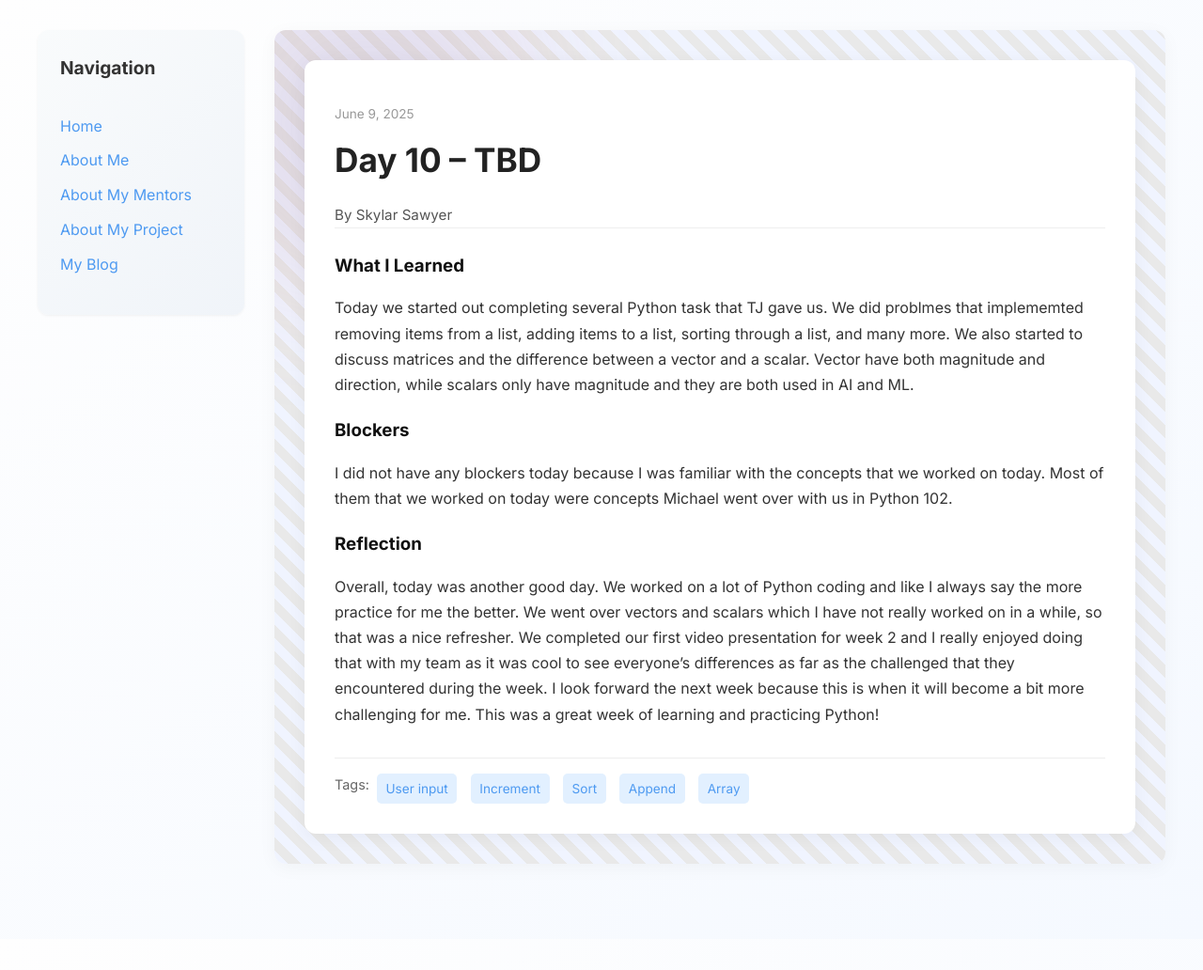
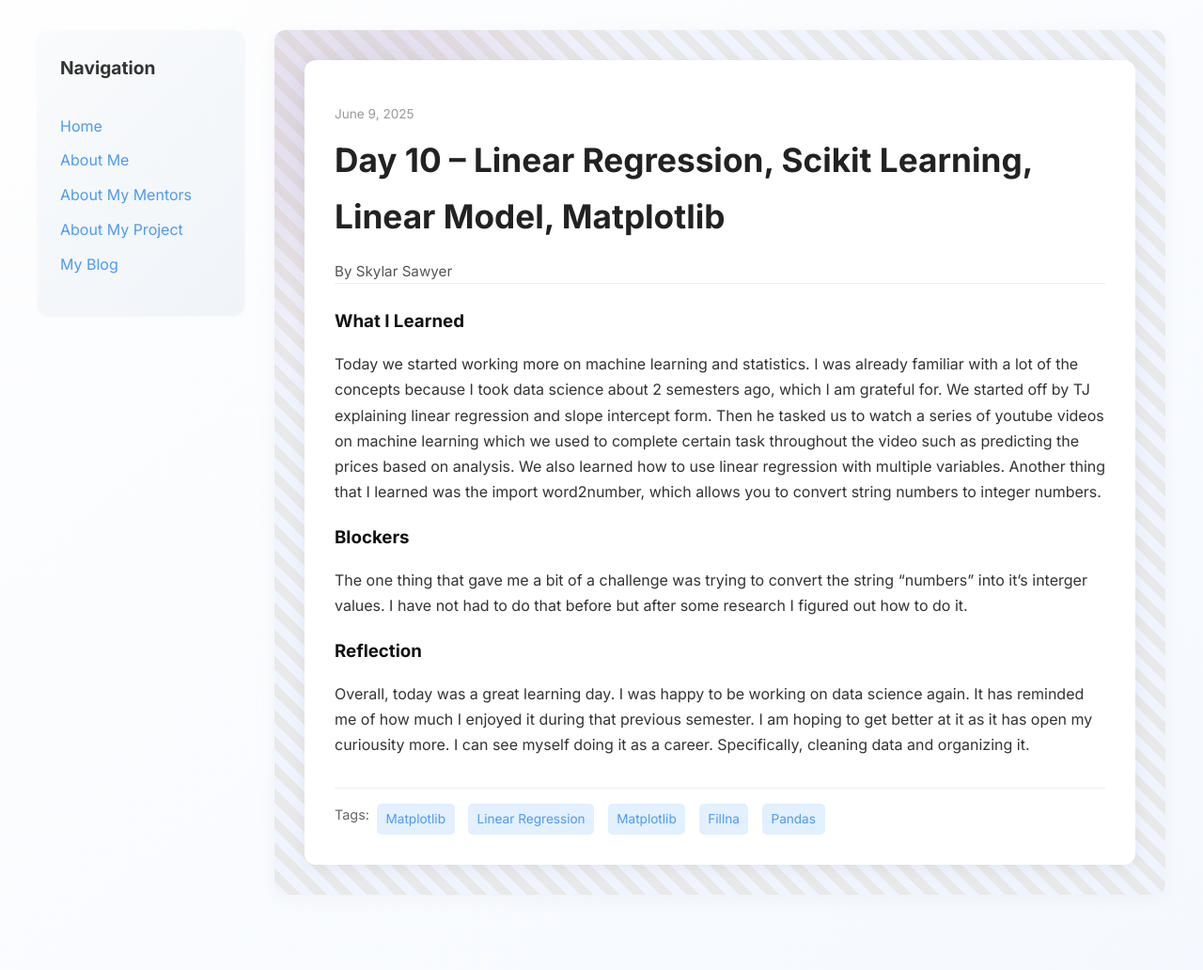
Before and after one commit to skysaw13/skysaw13.github.io, a Jekyll site: the page built from _posts/2025-06-09-day-10.md, in a window 1280 px wide. Shown: the whole page at 94% size. Built offline with Jekyll 4.4.1, drawn with Linux system fonts in a browser that asks for light colours; before the commit the page ends 999 px from its top, so only the background shows below that.

Commit message:
Update 2025-06-09-day-10.md

```diff
--- a/_posts/2025-06-09-day-10.md
+++ b/_posts/2025-06-09-day-10.md
@@ -1,17 +1,17 @@
 ---
 layout: post
-title: "Day 10 – TBD"
+title: "Day 10 – Linear Regression, Scikit Learning, Linear Model, Matplotlib"
 date: 2025-06-09
 author: Skylar Sawyer
 permalink: /day10.html
-tags: ["User input", "Increment", "Sort", "Append", "Array"]
+tags: ["Matplotlib", "Linear Regression", "Matplotlib", "Fillna", "Pandas"]
 
 what_i_learned: |
-  Today we started out completing several Python task that TJ gave us. We did problmes that implememted removing items from a list, adding items to a list, sorting through a list, and many more. We also started to discuss matrices and the difference between a vector and a scalar. Vector have both magnitude and direction, while scalars only have magnitude and they are both used in AI and ML.
+  Today we started working more on machine learning and statistics. I was already familiar with a lot of the concepts because I took data science about 2 semesters ago, which I am grateful for. We started off by TJ explaining linear regression and slope intercept form. Then he tasked us to watch a series of youtube videos on machine learning which we used to complete certain task throughout the video such as predicting the prices based on analysis. We also learned how to use linear regression with multiple variables. Another thing that I learned was the import word2number, which allows you to convert string numbers to integer numbers.
 
 blockers: |
-   I did not have any blockers today because I was familiar with the concepts that we worked on today. Most of them that we worked on today were concepts Michael went over with us in Python 102.
+   The one thing that gave me a bit of a challenge was trying to convert the string "numbers" into it's interger values. I have not had to do that before but after some research I figured out how to do it.
 
 reflection: |
-  Overall, today was another good day. We worked on a lot of Python coding and like I always say the more practice for me the better. We went over vectors and scalars which I have not really worked on in a while, so that was a nice refresher. We completed our first video presentation for week 2 and I really enjoyed doing that with my team as it was cool to see everyone's differences as far as the challenged that they encountered during the week. I look forward the next week because this is when it will become a bit more challenging for me. This was a great week of learning and practicing Python!
+  Overall, today was a great learning day. I was happy to be working on data science again. It has reminded me of how much I enjoyed it during that previous semester. I am hoping to get better at it as it has open my curiousity more. I can see myself doing it as a career. Specifically, cleaning data and organizing it.
 ---
```
